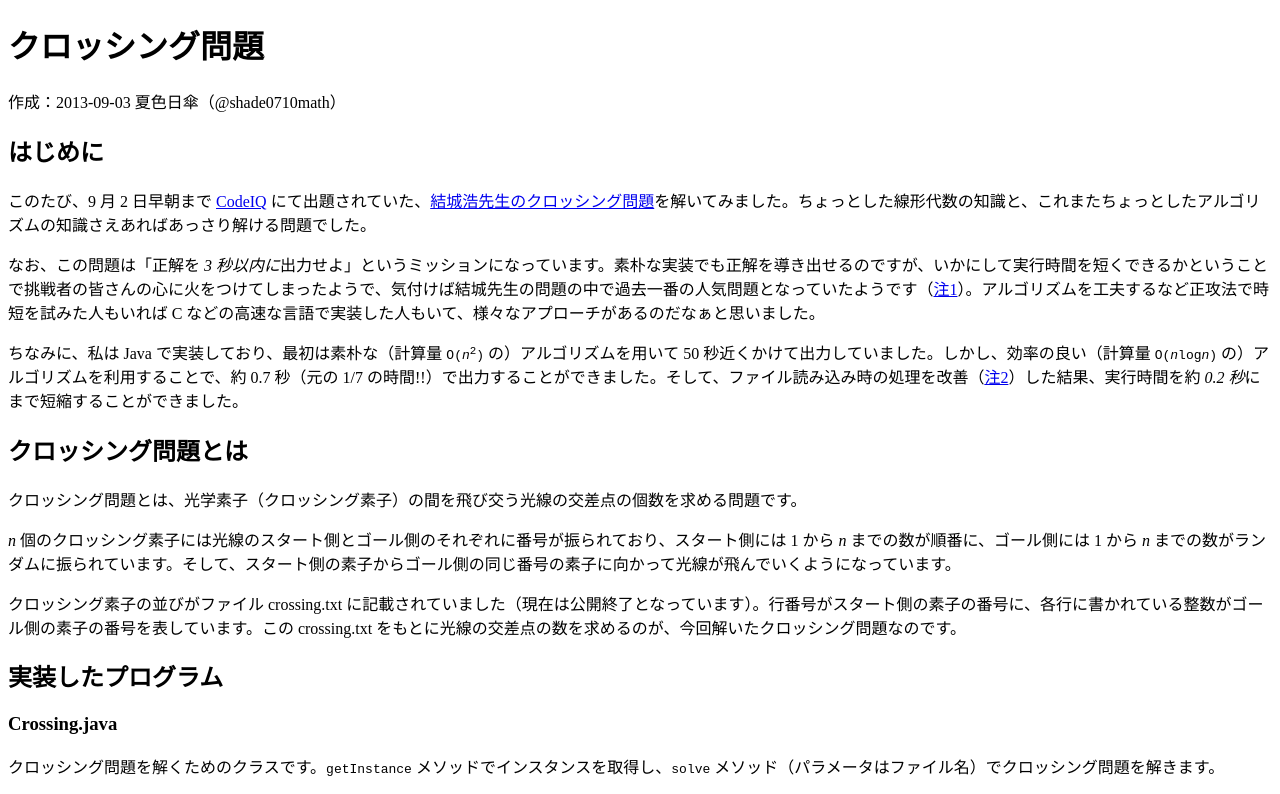
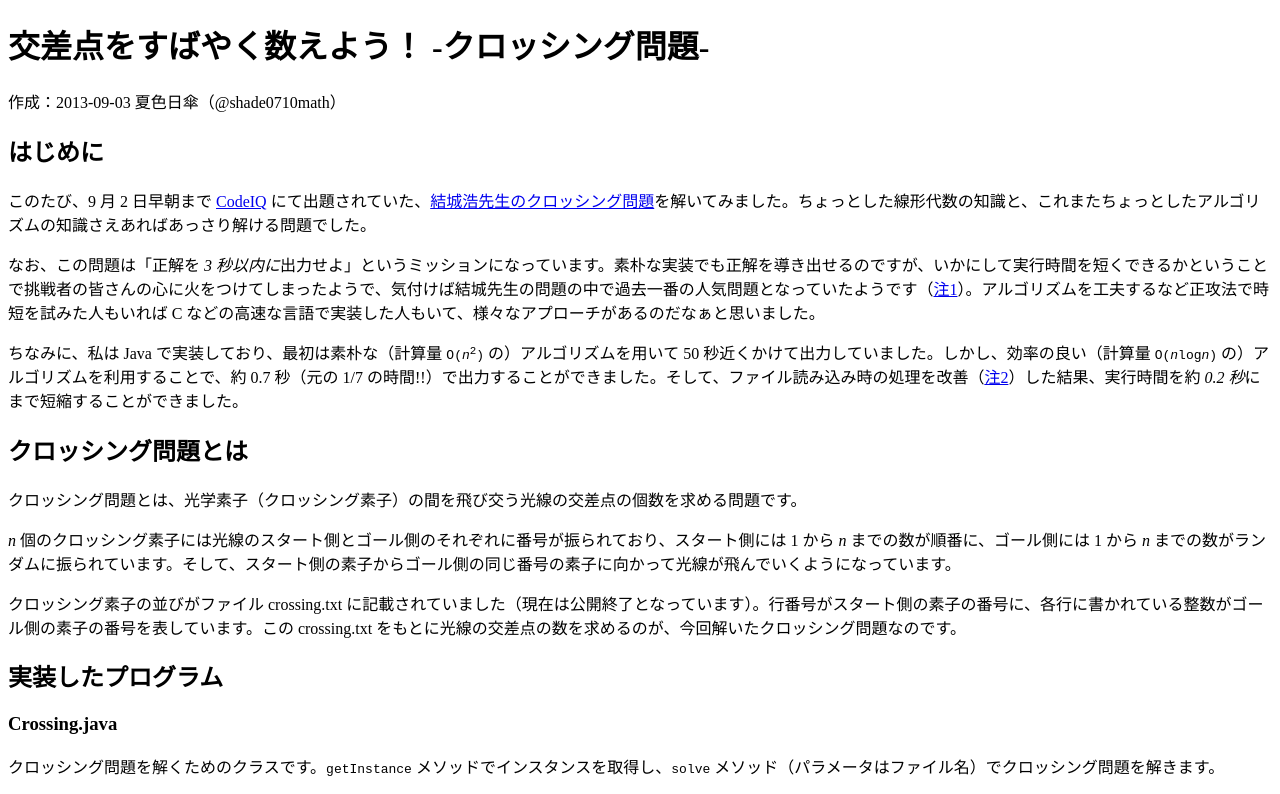
Before and after one commit to shade0710math/Crossing, a plain HTML site: page index.html in a window 1280 px wide. Shown: the top 794 px of the page. Drawn offline with Linux system fonts and the light colour scheme.

Commit message:
大見出しを変更。

```diff
--- a/index.html
+++ b/index.html
@@ -6,7 +6,7 @@
     <title>クロッシング問題 - 夏色日傘のCodeIQ解答</title>
   </head>
   <body>
-    <h1>クロッシング問題</h1>
+    <h1>交差点をすばやく数えよう！ -クロッシング問題-</h1>
     <div class="lastModified">作成：2013-09-03 夏色日傘（@shade0710math）</div>
     <h2>はじめに</h2>
     <p>このたび、9 月 2 日早朝まで <a href="https://codeiq.jp/">CodeIQ</a> にて出題されていた、<a href="https://codeiq.jp/ace/yuki_hiroshi/q432">結城浩先生のクロッシング問題</a>を解いてみました。ちょっとした線形代数の知識と、これまたちょっとしたアルゴリズムの知識さえあればあっさり解ける問題でした。</p>
```
